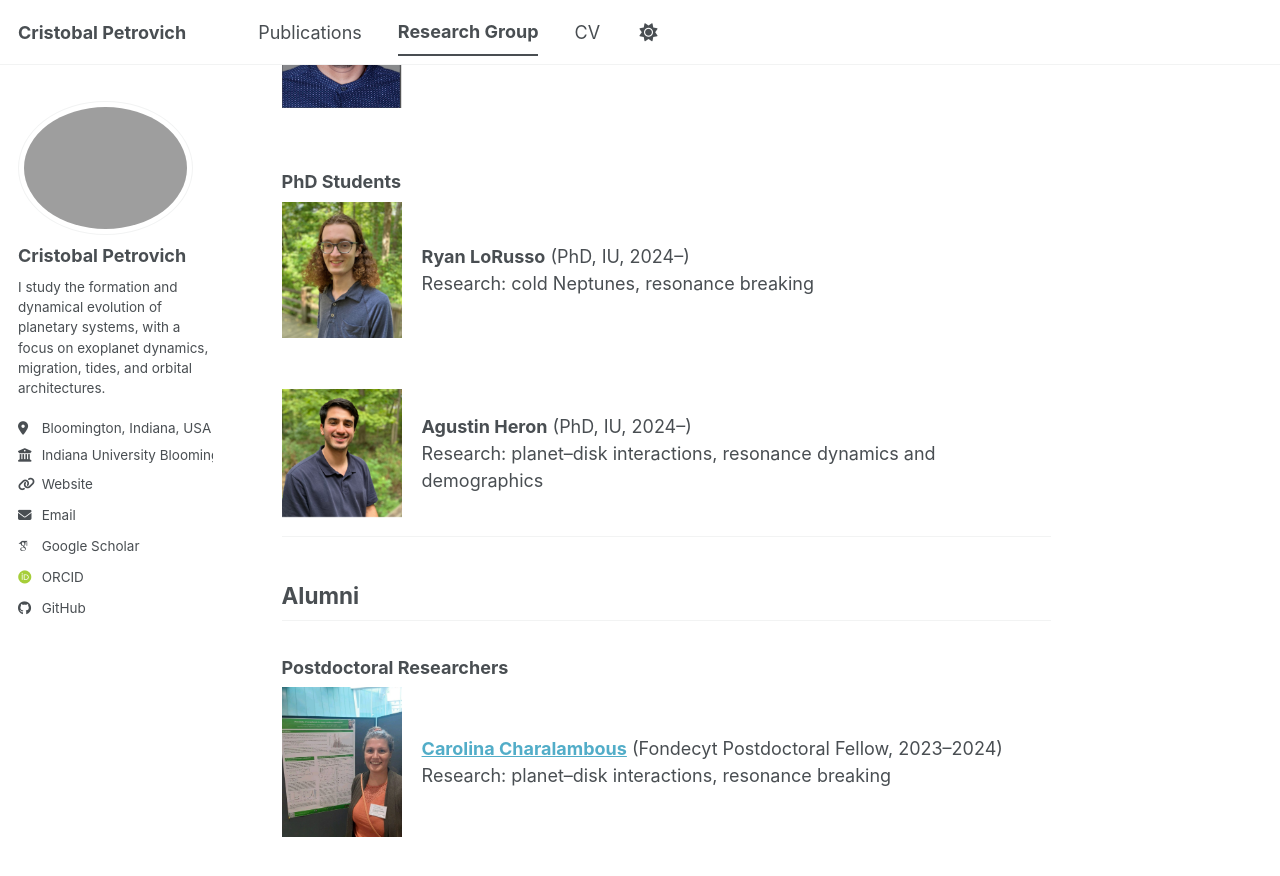
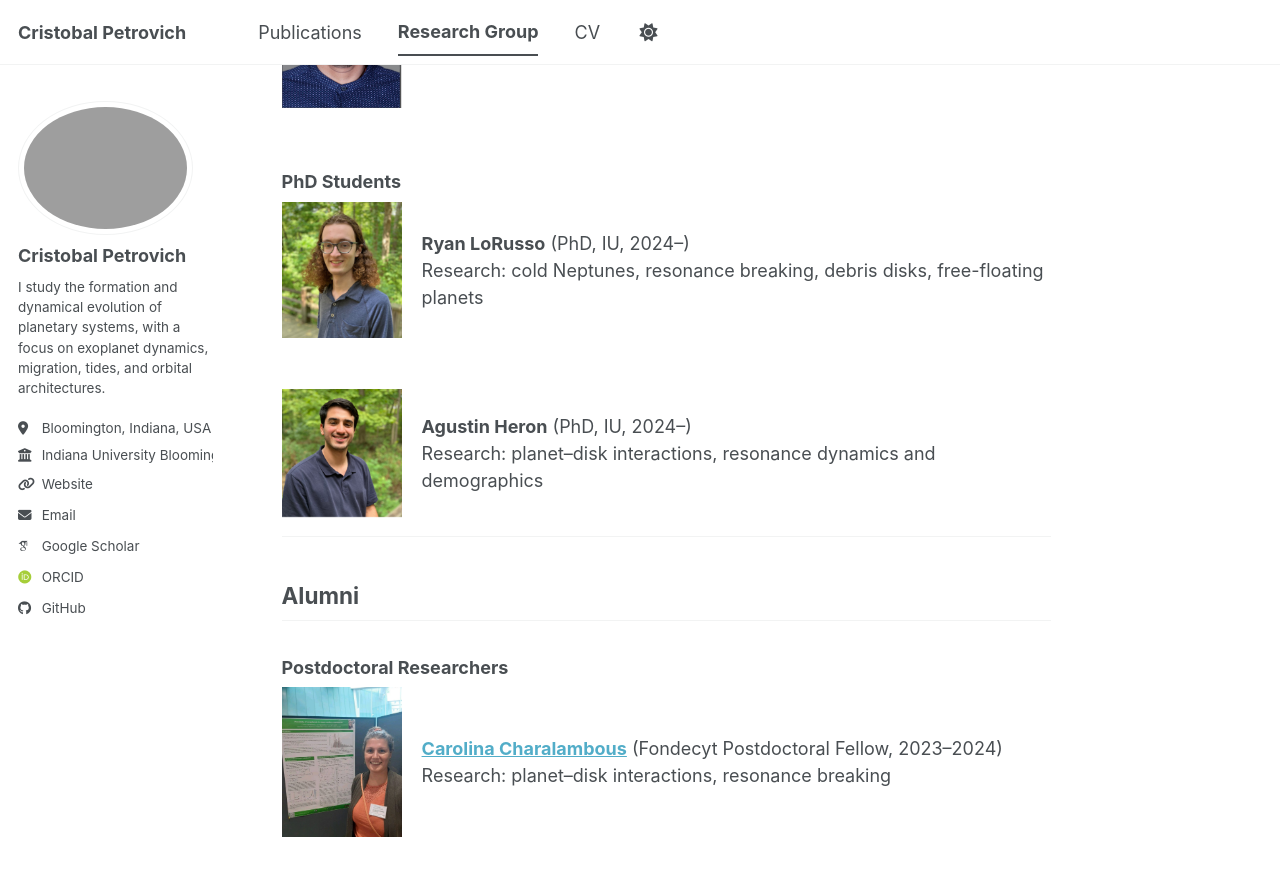
Before and after one commit to cpetrovich/cpetrovich.github.io, a Jekyll site: the page built from _pages/research.md, in a window 1280 px wide and 900 px high, scrolled down 596 px. Shown: the top 876 px of the window. Built offline with Jekyll 4.4.1, drawn with Linux system fonts in a browser that asks for light colours; some web fonts are replaced; a script bundle is joined from its source files by our own code; library files that are not in the unit come from our copies.

Commit message:
Update Ryan LoRusso research description

```diff
--- a/_pages/research.md
+++ b/_pages/research.md
@@ -33,7 +33,7 @@ We focus on how planetary systems acquire their observed architectures, from the
   <img src="/images/group/lorusso.png" width="120">
   <div>
     <strong>Ryan LoRusso</strong> (PhD, IU, 2024–)<br>
-    Research: cold Neptunes, resonance breaking
+    Research: cold Neptunes, resonance breaking, debris disks, free-floating planets
   </div>
 </div>
 
```
